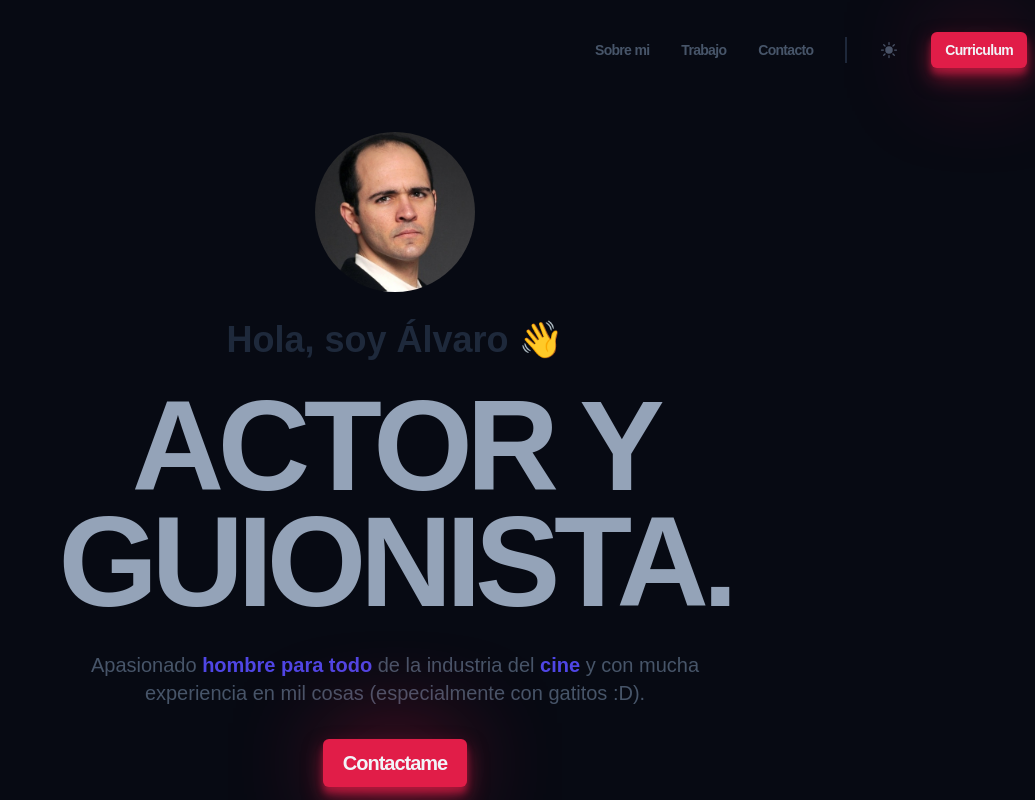
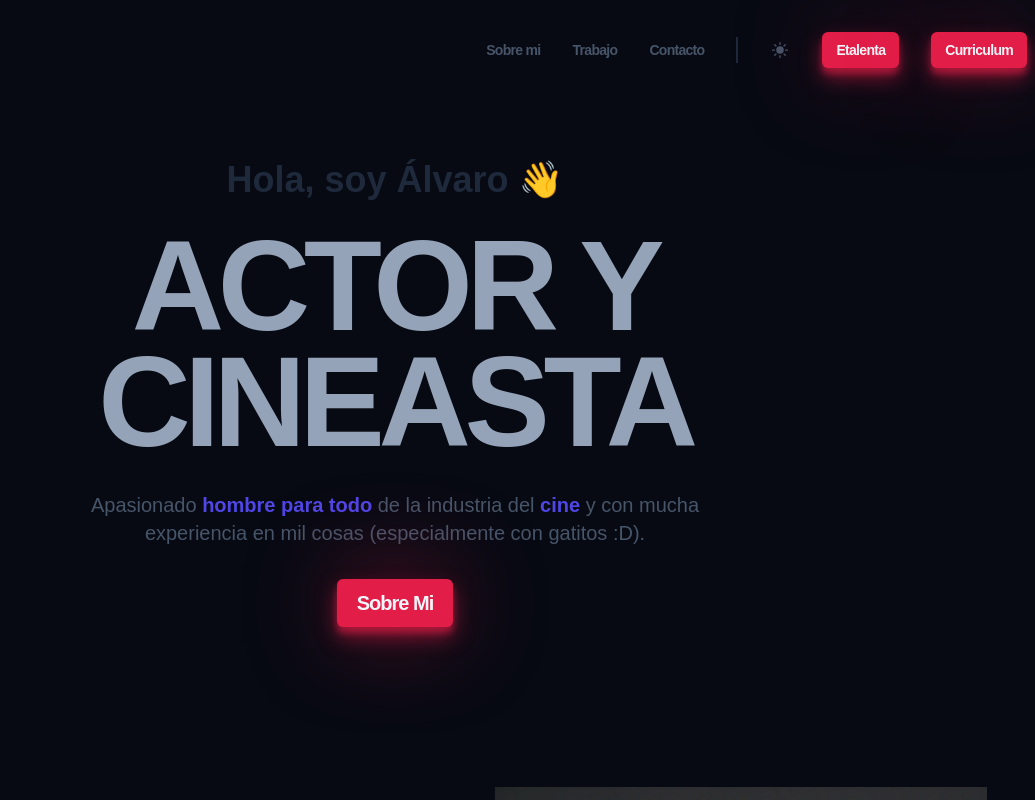
Before and after one commit to starseeker-code/alvaro, a website built with Vite: page index.html in a window 1280 px wide. Shown: the top 800 px of the page, without its empty margins (245-1280 px from the left). Built offline with nearby package versions, Linux system fonts and the light colour scheme; files whose address does not match are found by name; a web font is replaced by a local one.

Commit message:
First revision with Alvaro

```diff
--- a/index.html
+++ b/index.html
@@ -10,7 +10,7 @@
     />
     <meta name="description" content="My Portfolio website" />
     <meta name="keywords" content="web design, html, css, js" />
-    <title>Portfolio Website - Alvaro Panadero</title>
+    <title>Portfolio Website - Alvaro Panadero Jimenez</title>
   </head>
   <body>
     <header class="header container">
@@ -44,7 +44,10 @@
             </button>
           </li>
           <li>
-            <a class="header__resume btn" href="#">Curriculum</a>
+            <a class="header__resume btn" target="_blank" href="https://www.e-talenta.eu/members/profile/alvaro-panadero">Etalenta</a>
+          </li>
+          <li>
+            <a class="header__resume btn" target="_blank" href="#">Curriculum</a>
           </li>
         </ul>
         <button aria-label="mobile nav button" class="header__bars">
@@ -102,19 +105,18 @@
     <!-- End of Mobile Navigation -->
     <main>
       <section class="hero container">
-        <a target="_blank" href="https://www.imdb.com/name/nm7112703/">
-        <img class="hero__img" src="/hero.jpg" alt="Profile picture" />
+        <a target="_blank" href="https://www.instagram.com/caitlynjenner/">
         </a>
         <h2 class="hero__subtitle">Hola, soy Álvaro 👋</h2>
         <h1 class="hero__title">
           ACTOR Y <br />
-          GUIONISTA.
+          CINEASTA
         </h1>
         <p class="hero__description">
           Apasionado <strong>hombre para todo</strong> de la industria del <strong>cine</strong>
            y con mucha experiencia en mil cosas (especialmente con gatitos :D).
         </p>
-        <a class="hero__btn btn" href="#contact">Contactame</a>
+        <a class="hero__btn btn" href="#video">Sobre mi</a>
       </section>
       <section id="about" class="about container section">
         <div class="about__content">
@@ -438,6 +440,12 @@
           >Contactame</a
         >
       </section>
+      <section id="video" class="section">
+
+        <iframe src="https://player.vimeo.com/video/806713496?h=80a107f6cf" width="640" height="360" frameborder="0" allow="autoplay; fullscreen; picture-in-picture" allowfullscreen></iframe>
+        <a class="hero__btn btn" href="#">Inicio</a>
+
+</section>
     </main>
     <footer class="footer container section">
       <h3 class="footer__title">~ Alvaro Panadero ~</h3>
--- a/styles/components/hero.css
+++ b/styles/components/hero.css
@@ -1,4 +1,5 @@
 .hero {
+  background-image: url("hero-background.jpg");
   text-align: center;
   display: flex;
   flex-direction: column;
```
Also changed, not shown: 1 other file.
